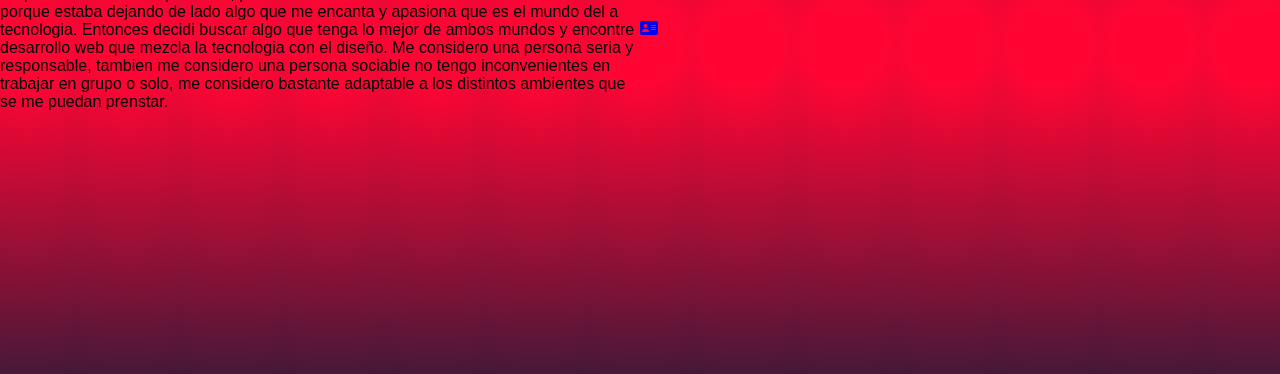
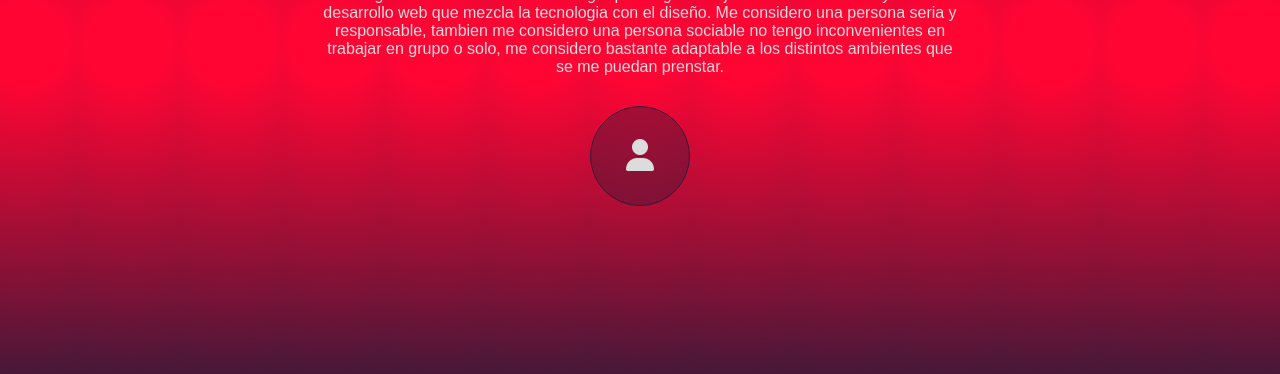
Before and after one commit to EmanuelPalacio/Portafolio, a website: page html/sobre-mi.html in a window 1280 px wide. Shown: the part 356-730 px from the top of the page. Drawn offline with Linux system fonts and the light colour scheme; a web font is replaced by a local one.

Commit message:
preparando entrega final

```diff
--- a/html/sobre-mi.html
+++ b/html/sobre-mi.html
@@ -77,7 +77,7 @@
                 </p>
             </div>
             <div class="main-sobre-mi__cv">
-                <a href="../docs/archivodeprueba.pdf" target="_blank"><i class="fa-solid fa-address-card"></i></a>
+                <a href="../docs/archivodeprueba.pdf" target="_blank"><i class="fa-solid fa-user fa-2xl"></i></a>
             </div>
         </div>
     </main>
--- a/scss/general/media-key.scss
+++ b/scss/general/media-key.scss
@@ -58,6 +58,13 @@ $breackpoints: (
         }
     }
 
+    .main-index {
+        .main-index__texto {
+            width: 80%;
+        }
+
+    }
+
     .main-trabajos {
         .galeria {
             grid-template-columns: repeat(2,1fr);
@@ -67,12 +74,21 @@ $breackpoints: (
             }
             }
     }
+
+    .main-sobre-mi {
+        .main-sobre-mi__contenedor {
+            .main-sobre-mi__texto, .main-sobre-mi__cv {
+                width: 80%;
+            }
+        }
+    }
 }
 @include desktop-first(sm) {
     .Body {
         grid-template-rows: 200px auto 100px;
     }
     .nav {
+        position: static;
         .nav__menu {
             .nav__links {
                 flex-direction: column;
--- a/scss/partes/main.scss
+++ b/scss/partes/main.scss
@@ -16,8 +16,7 @@
         color: var(--color-text);
         text-align: center;
         height: auto;
-        margin-left: 20vh;
-        margin-right: 20vh;
+        width: 50%;
 
     }
 
@@ -210,12 +209,44 @@
 
     .main-sobre-mi__contenedor {
         display: flex;
+        flex-direction: column;
+        justify-content: center;
         align-items: center;
         width: 100%;
         height: 100%;
 
         .main-sobre-mi__texto, .main-sobre-mi__cv {
+            color: $color-text;
+            text-align: center;
             width: 50%;
+
+            h1 {
+                margin: 30px 0px;
+            }
+        }
+
+        .main-sobre-mi__cv {
+            display: flex;
+            justify-content: center;
+            align-items: center;
+            margin-top: 30px;
+            a {
+                display: inherit;
+                justify-content: center;
+                align-items: center;
+                width: 100px;
+                height: 100px;
+                border-radius: 50%;
+                background-color: $color-principal__transparencia;
+                border: 1px solid $color-principal;
+                color: $color-text;
+                transition: all 1s ease;
+
+                &:hover {
+                    scale: 1.3;
+                    color: $color-secundario;
+                }
+            }
         }
 
     }
```
Also changed, not shown: index.html (+4 -3 lines), css/main.css, js/main.js (line endings or trailing spaces).
